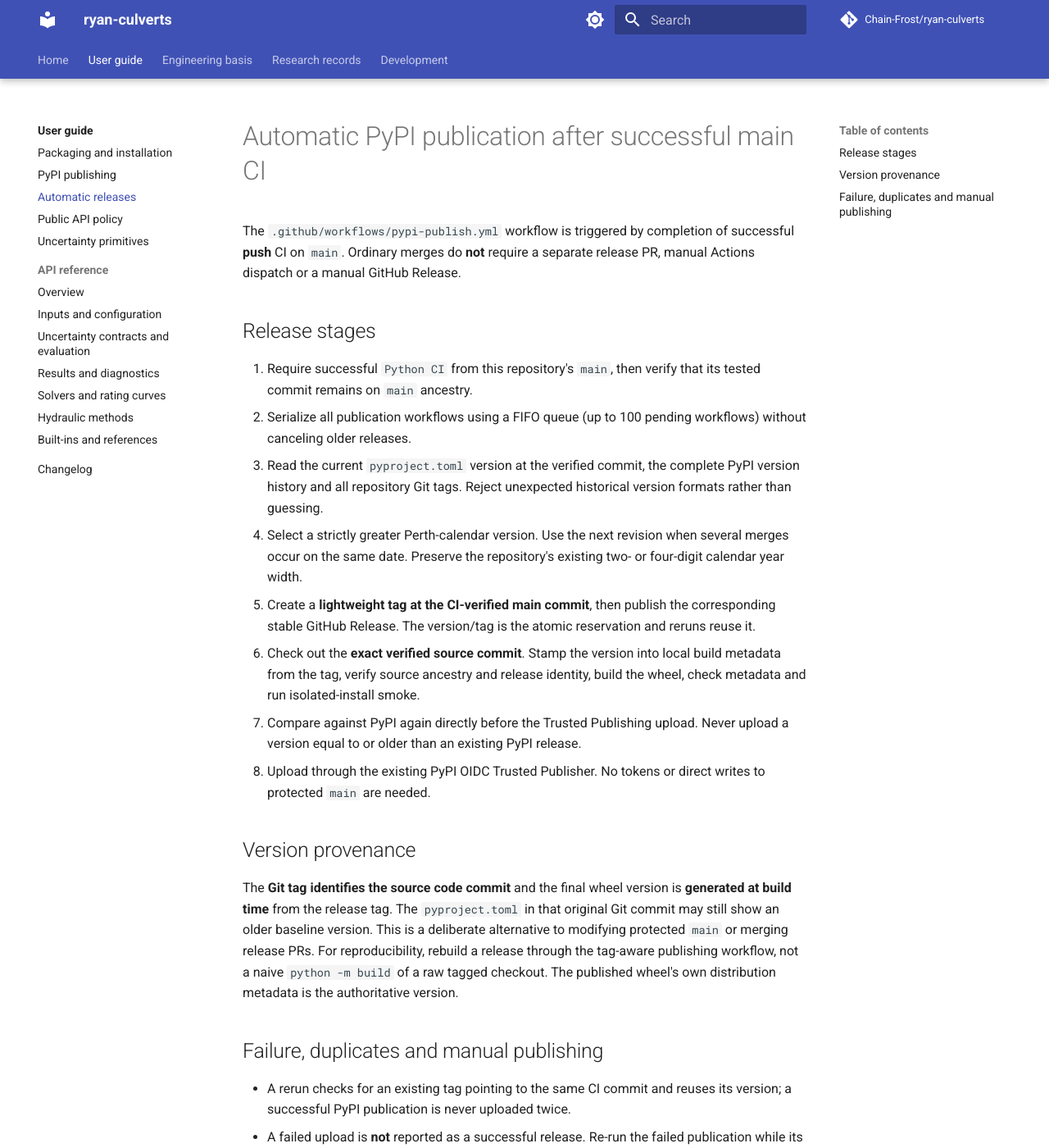
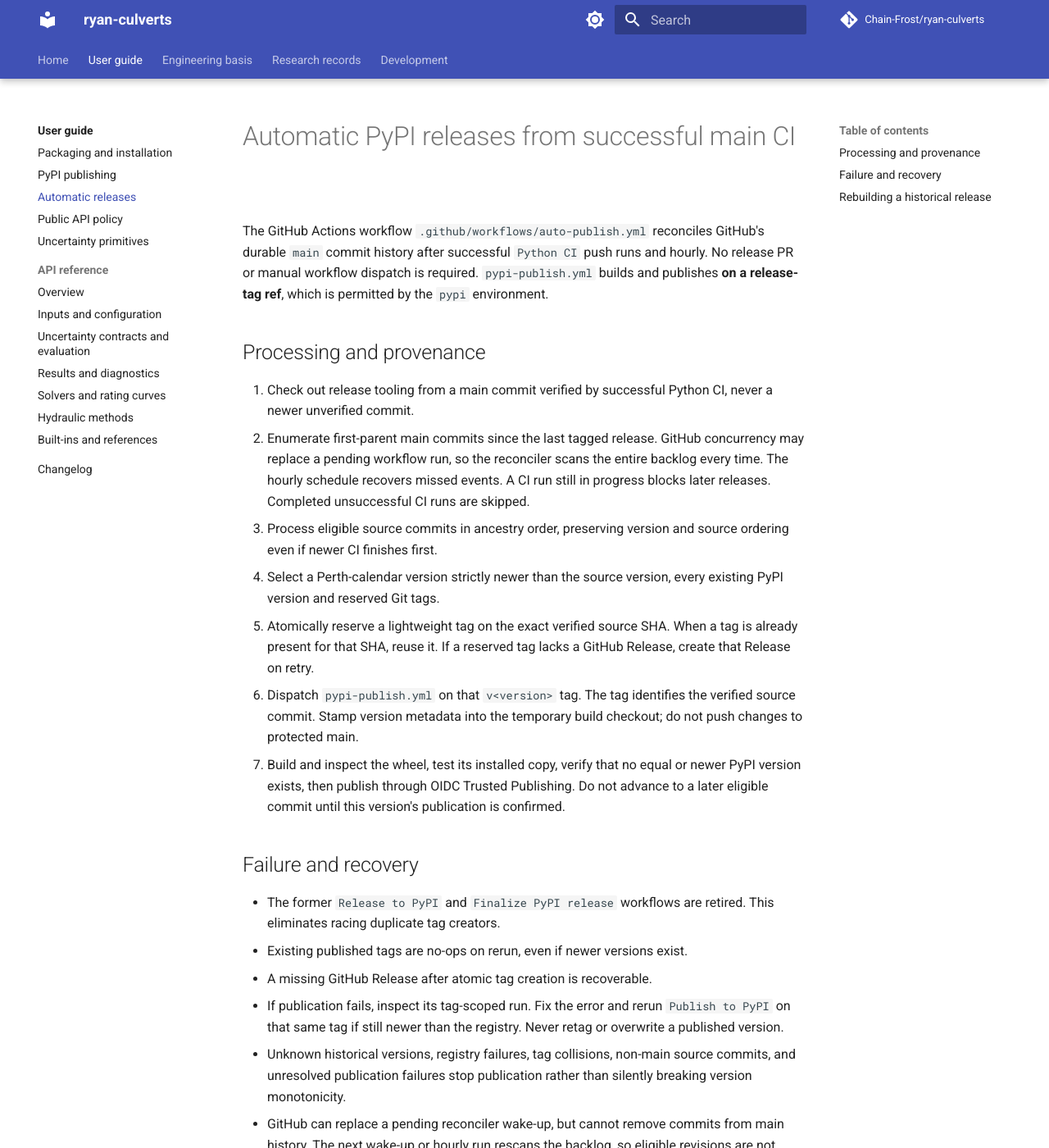
Before and after one commit to Chain-Frost/ryan-culverts, an MkDocs documentation site: the page built from docs/AUTO_PYPI_RELEASES.md, in a window 1280 px wide and 1400 px high. Shown: the whole window at 82% size. Built offline with MkDocs 1.6.1 and Material for MkDocs 9.7.7, drawn with Linux system fonts in a browser that asks for light colours; comment, search, counter and statistics services are not loaded; some of the changed text lies outside the part shown.

Commit message:
docs(ci): document durable first-parent recovery and retired legacy finalizer

```diff
--- a/docs/AUTO_PYPI_RELEASES.md
+++ b/docs/AUTO_PYPI_RELEASES.md
@@ -1,57 +1,59 @@
-# Automatic PyPI publication after successful main CI
+# Automatic PyPI releases from successful main CI
 
-The `.github/workflows/pypi-publish.yml` workflow is triggered by completion of
-successful **push** CI on `main`. Ordinary merges do **not** require a separate
-release PR, manual Actions dispatch or a manual GitHub Release.
+The GitHub Actions workflow `.github/workflows/auto-publish.yml`
+reconciles GitHub's durable `main` commit history after successful
+`Python CI` push runs and hourly. No release PR or manual workflow
+dispatch is required. `pypi-publish.yml` builds and publishes **on
+a release-tag ref**, which is permitted by the `pypi` environment.
 
-## Release stages
+## Processing and provenance
 
-1. Require successful `Python CI` from this repository's `main`, then verify
-   that its tested commit remains on `main` ancestry.
-2. Serialize all publication workflows using a FIFO queue (up to 100 pending
-   workflows) without canceling older releases.
-3. Read the current `pyproject.toml` version at the verified commit, the
-   complete PyPI version history and all repository Git tags. Reject unexpected
-   historical version formats rather than guessing.
-4. Select a strictly greater Perth-calendar version. Use the next revision
-   when several merges occur on the same date. Preserve the repository's
-   existing two- or four-digit calendar year width.
-5. Create a **lightweight tag at the CI-verified main commit**, then publish
-   the corresponding stable GitHub Release. The version/tag is the atomic
-   reservation and reruns reuse it.
-6. Check out the **exact verified source commit**. Stamp the version into
-   local build metadata from the tag, verify source ancestry and release
-   identity, build the wheel, check metadata and run isolated-install smoke.
-7. Compare against PyPI again directly before the Trusted Publishing upload.
-   Never upload a version equal to or older than an existing PyPI release.
-8. Upload through the existing PyPI OIDC Trusted Publisher. No tokens or
-   direct writes to protected `main` are needed.
+1. Check out release tooling from a main commit verified by successful
+   Python CI, never a newer unverified commit.
+2. Enumerate first-parent main commits since the last tagged release.
+   GitHub concurrency may replace a pending workflow run, so the
+   reconciler scans the entire backlog every time. The hourly schedule
+   recovers missed events. A CI run still in progress blocks later
+   releases. Completed unsuccessful CI runs are skipped.
+3. Process eligible source commits in ancestry order, preserving version
+   and source ordering even if newer CI finishes first.
+4. Select a Perth-calendar version strictly newer than the source
+   version, every existing PyPI version and reserved Git tags.
+5. Atomically reserve a lightweight tag on the exact verified source SHA.
+   When a tag is already present for that SHA, reuse it. If a reserved
+   tag lacks a GitHub Release, create that Release on retry.
+6. Dispatch `pypi-publish.yml` on that `v<version>` tag. The tag
+   identifies the verified source commit. Stamp version metadata into
+   the temporary build checkout; do not push changes to protected main.
+7. Build and inspect the wheel, test its installed copy, verify that
+   no equal or newer PyPI version exists, then publish through OIDC
+   Trusted Publishing. Do not advance to a later eligible commit until
+   this version's publication is confirmed.
 
-## Version provenance
+## Failure and recovery
 
-The **Git tag identifies the source code commit** and the final wheel version
-is **generated at build time** from the release tag. The `pyproject.toml` in
-that original Git commit may still show an older baseline version. This is a
-deliberate alternative to modifying protected `main` or merging release PRs.
-For reproducibility, rebuild a release through the tag-aware publishing
-workflow, not a naive `python -m build` of a raw tagged checkout. The
-published wheel's own distribution metadata is the authoritative version.
+- The former `Release to PyPI` and `Finalize PyPI release` workflows
+  are retired. This eliminates racing duplicate tag creators.
+- Existing published tags are no-ops on rerun, even if newer versions exist.
+- A missing GitHub Release after atomic tag creation is recoverable.
+- If publication fails, inspect its tag-scoped run. Fix the error and
+  rerun `Publish to PyPI` on that same tag if still newer than the
+  registry. Never retag or overwrite a published version.
+- Unknown historical versions, registry failures, tag collisions,
+  non-main source commits, and unresolved publication failures stop
+  publication rather than silently breaking version monotonicity.
+- GitHub can replace a pending reconciler wake-up, but cannot remove
+  commits from main history. The next wake-up or hourly run rescans the
+  backlog, so eligible revisions are not omitted by lossy concurrency.
 
-## Failure, duplicates and manual publishing
+## Rebuilding a historical release
 
-- A rerun checks for an existing tag pointing to the same CI commit and
-  reuses its version; a successful PyPI publication is never uploaded twice.
-- A failed upload is **not** reported as a successful release. Re-run the
-  failed publication while its reserved version is still greater than all
-  PyPI versions; otherwise reconcile the failed release and create a
-  sufficiently newer version. GitHub Releases may exist before upload.
-- Unrecognised PyPI versions, API errors, tag conflicts, CI failures,
-  superseded versions and unsupported dependency metadata all fail closed.
-- The former release-PR finalizer is still retained for backward compatibility;
-  the new automatic publisher avoids duplicate publication for release PRs.
-- Manual release dispatch must target an existing `v<version>` tag.
-- The concurrency queue holds up to 100 pending workflow runs. A larger
-  exceptional burst requires manual reconciliation.
+The release tag points at the original verified source commit. Its
+`pyproject.toml` can contain an older baseline version. The release
+workflow stamps the tag version into the publication checkout before
+building; a plain `python -m build` of an unstamped checkout is *not*
+a byte-for-byte reconstruction of the published version.
 
-Automatic publication creates immutable, permanent PyPI versions. Keep
-`main` protected by PR review/CI, and use normal PyPI release safeguards.
+No Git history rewriting or version commits to `main` are needed.
+Local `dist/` artifacts are ignored by Git and CI builds them from
+scratch.
```
